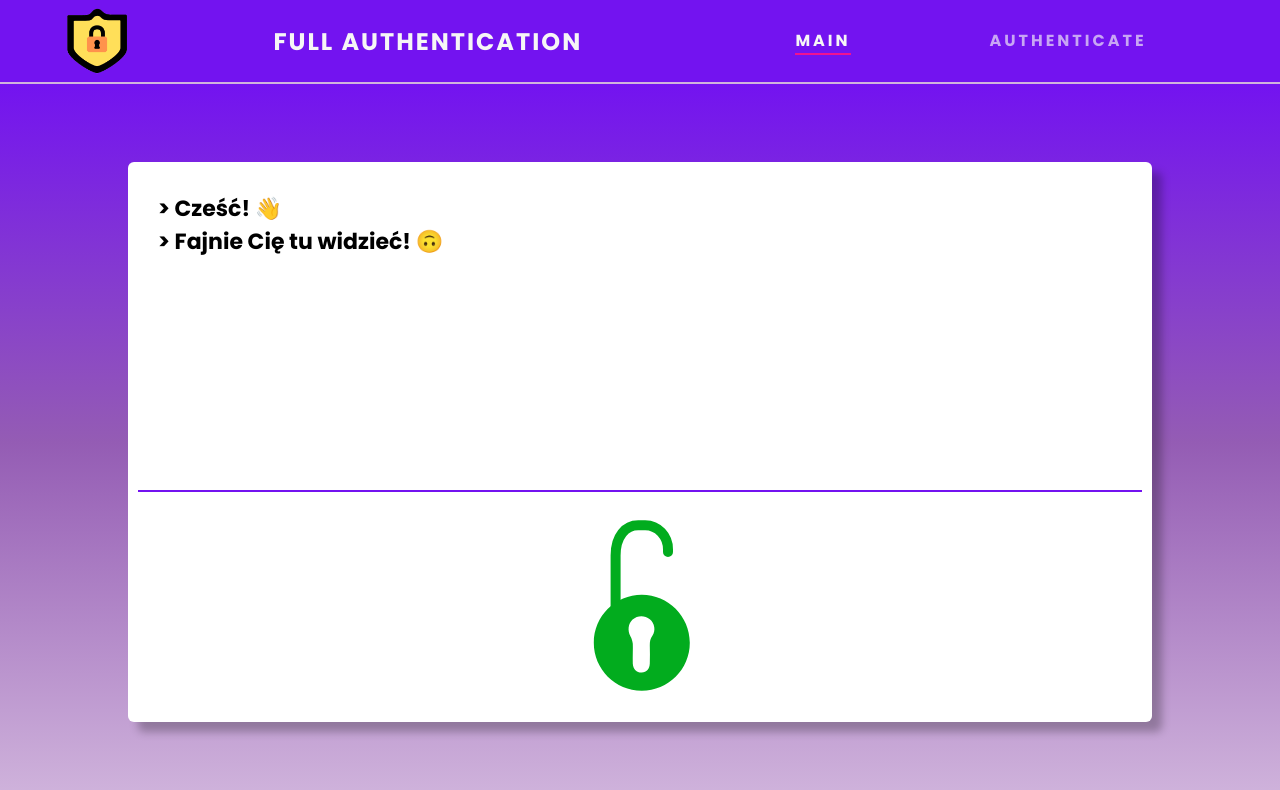
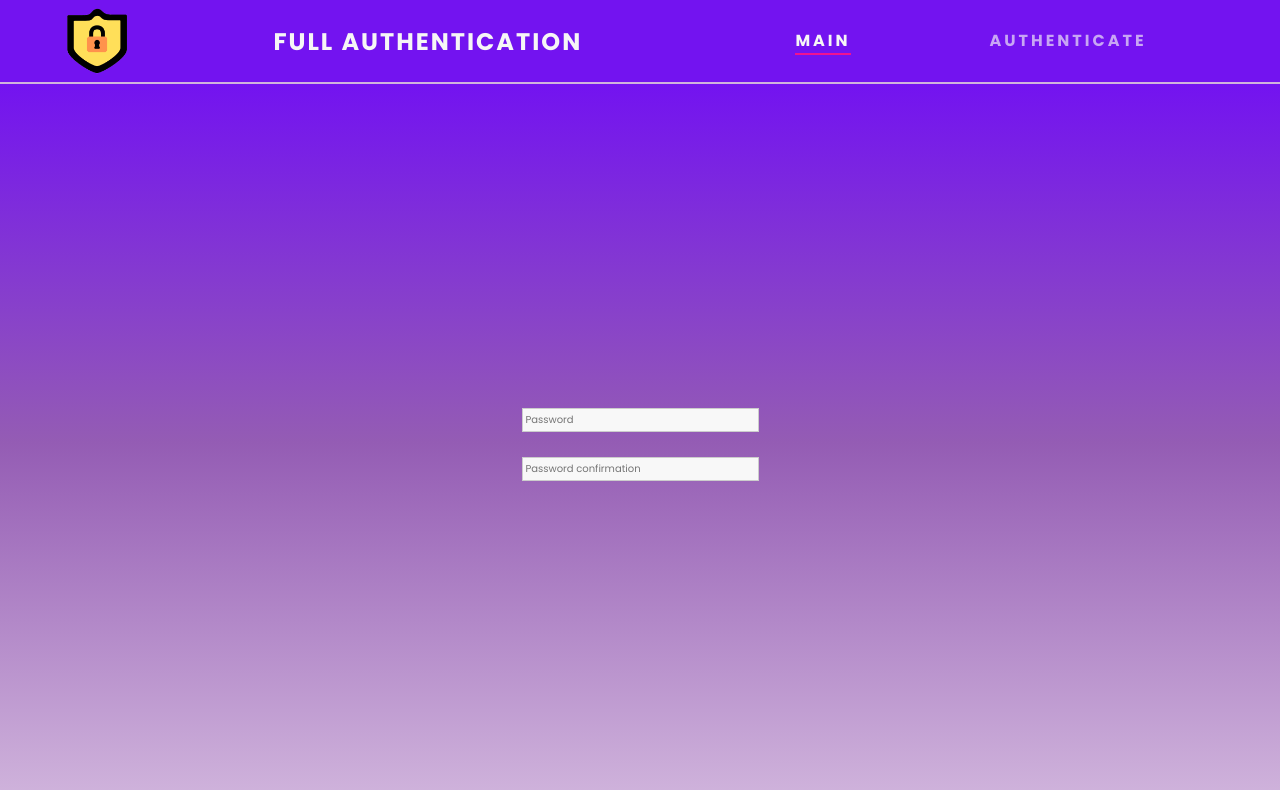
Before and after one commit to wawrzynmc/Authentication-client, a React (Create React App) app: page / in a window 1280 px wide. Shown: the top 790 px of the page. Built offline with nearby package versions, Linux system fonts and the light colour scheme.

Commit message:
:construction: Implement passwords validation

```diff
--- a/src/main/css/Main.module.css
+++ /dev/null
@@ -1,7 +0,0 @@
-.Typing {
-  -webkit-box-flex: 1;
-      -ms-flex-positive: 1;
-          flex-grow: 1;
-  border-bottom: 1px;
-}
-/*# sourceMappingURL=Main.module.css.map */
--- a/src/main/pages/Main.js
+++ b/src/main/pages/Main.js
@@ -5,6 +5,7 @@ import Typewriter from 'typewriter-effect';
 import { AuthContext } from '../../shared/context/auth-context';
 import Card from '../../shared/components/UIElements/Card/Card';
 import Lock from '../../shared/components/UIElements/Lock/Lock';
+import Passwords from '../../shared/components/FormElements/Input/Passwords/Passwords';
 
 import classes from './Main.module.scss';
 
@@ -23,34 +24,35 @@ const Main = (props) => {
 
 	const auth = useContext(AuthContext);
 	return (
-		<React.Fragment>
-			<Card information>
-				<div className={classes.Typing}>
-					<Typewriter
-						onInit={(typewriter) => {
-							typewriter
-								.typeString('> Cześć! 👋')
-								.pauseFor(1500)
-								.typeString('<br>> Fajnie Cię tu widzieć! 🙃')
-								.pauseFor(1500)
-								.typeString(
-									'<br><br><br>> Naciśnij na poniższą 🔒 by założyć konto.'
-								)
-								.start();
-						}}
-						options={{
-							cursor: '_',
-							delay: '40',
-						}}
-					/>
-				</div>
-				<Lock
-					logo
-					lockClick={toggleLockStateHandler}
-					closed={lockIsClosed}
-				/>
-			</Card>
-		</React.Fragment>
+		// <React.Fragment>
+		// 	<Card information>
+		// 		<div className={classes.Typing}>
+		// 			<Typewriter
+		// 				onInit={(typewriter) => {
+		// 					typewriter
+		// 						.typeString('> Cześć! 👋')
+		// 						.pauseFor(1500)
+		// 						.typeString('<br>> Fajnie Cię tu widzieć! 🙃')
+		// 						.pauseFor(1500)
+		// 						.typeString(
+		// 							'<br><br><br>> Naciśnij na poniższą 🔒 by założyć konto.'
+		// 						)
+		// 						.start();
+		// 				}}
+		// 				options={{
+		// 					cursor: '_',
+		// 					delay: '40',
+		// 				}}
+		// 			/>
+		// 		</div>
+		// 		<Lock
+		// 			logo
+		// 			lockClick={toggleLockStateHandler}
+		// 			closed={lockIsClosed}
+		// 		/>
+		// 	</Card>
+		// </React.Fragment>
+		<Passwords />
 	);
 };
 
--- a/src/shared/components/FormElements/Input/Input.js
+++ b/src/shared/components/FormElements/Input/Input.js
@@ -1,7 +1,7 @@
 import React, { useReducer, useEffect, useState } from 'react';
 
 import { validate } from '../../../utils/validators';
-import PasswordMeter from './PasswordMeter/PasswordMeter';
+import PasswordMeter from './Passwords/PasswordMeter/PasswordMeter';
 
 import classes from './Input.module.scss';
 
--- /dev/null
+++ b/src/shared/components/FormElements/Input/Passwords/Passwords.js
@@ -0,0 +1,182 @@
+import React, { useReducer, useEffect, useState, useRef } from 'react';
+
+import { validate } from '../../../../utils/validators';
+import PasswordMeter from './PasswordMeter/PasswordMeter';
+
+import classes from './Passwords.module.scss';
+
+/* case 'CHANGE':
+			return {
+				...state,
+				value: action.val,
+				...validate(action.val, action.validators),
+            }; */
+
+// create Reducer
+const inputReducer = (state, action) => {
+	switch (action.type) {
+		case 'CHANGE':
+			return {
+				...state,
+				[action.id]: {
+					...state[action.id],
+					value: action.val,
+				},
+			};
+		case 'TOUCH':
+			return {
+				...state,
+				wasTouched: true,
+			};
+		case 'CHANGE_TYPE':
+			console.log('adas', state[action.id]);
+			return {
+				...state,
+				[action.id]: {
+					...state[action.id],
+					inputType:
+						state[action.id].inputType === 'password'
+							? 'text'
+							: 'password',
+				},
+			};
+		default:
+			return state;
+	}
+};
+
+// component
+const Input = (props) => {
+	const password1Ref = useRef(null);
+	const password2Ref = useRef(null);
+
+	const [passwordsState, dispatch] = useReducer(inputReducer, {
+		[props.password1Id || 'password1']: {
+			value: props.password1initialValue || '',
+			wasTouched: false,
+			isValid: props.password1initialValid || false,
+			inputType: 'password',
+			metaData: {
+				id: props.password1Id || 'password1',
+				placeholder: props.password1Placeholder || 'Password',
+				label: props.password1Label || 'Password',
+				passwordStrength: 0,
+				validatePassword: props.password1Validate || false,
+				reference: password1Ref,
+			},
+		},
+		[props.password2Id || 'password2']: {
+			value: props.password2initialValue || '',
+			wasTouched: false,
+			isValid: props.password2initialValid || false,
+			inputType: 'password',
+			metaData: {
+				id: props.password2Id || 'password2',
+				placeholder:
+					props.password2Placeholder || 'Password confirmation',
+				label: props.password2Label || 'Password confirmation',
+				passwordStrength: 0,
+				validatePassword: props.password2Validate || false,
+				reference: password2Ref,
+			},
+		},
+	});
+
+	// useEffect to check validity of
+	const { onInput } = props;
+	const {
+		password1: password1Data,
+		password2: password2Data,
+	} = passwordsState;
+
+	// password1 onInput
+	// useEffect(() => {
+	// 	onInput(password1Data.id, password1Data.value, password1Data.isValid);
+	// }, [onInput, password1Data.id, password1Data.value, password1Data.isValid]);
+
+	// password2 onInput
+	// useEffect(() => {
+	// 	onInput(password2Data.id, password2Data.value, password2Data.isValid);
+	// }, [onInput, password2Data.id, password2Data.value, password2Data.isValid]);
+
+	// passwords onInput
+
+	// -- functions
+	const changeHandler = (event) => {
+		console.log('Change');
+		dispatch({
+			type: 'CHANGE',
+			val: event.target.value,
+			id: event.target.id,
+			// validators: props.validators,
+		});
+	};
+
+	const touchHandler = (event) => {
+		console.log('Touch');
+		dispatch({
+			type: 'TOUCH',
+		});
+	};
+
+	// here i have to get id of password (password1, event)
+	const changeTypeHandler = (event, passwordId) => {
+		console.log('Change type');
+        console.log('dasdas', event);
+        console.log(passwordId);
+		dispatch({
+			id: passwordId,
+			type: 'CHANGE_TYPE',
+		});
+	};
+	console.log('dasda', passwordsState);
+
+	let passwordsInputs = Object.keys(passwordsState).map((password) => {
+		const data = passwordsState[password];
+		console.log(data);
+		return (
+			<div
+				className={`${classes.FormControl} ${
+					!data.isValid &&
+					data.wasTouched &&
+					classes.FormControl_invalid
+				}`}
+			>
+				<label htmlFor={data.id}></label>
+				<input
+					id={data.metaData.id}
+					type={data.metaData.inputType}
+					placeholder={data.metaData.placeholder}
+					onChange={changeHandler}
+					// onBlur={touchHandler}
+					value={data.value}
+					ref={data.metaData.reference}
+				/>
+				{data.value && (
+					<span
+						onClick={() => changeTypeHandler(data.metaData.id)}
+						className={`
+						${classes.ShowPassword}
+					`}
+					>
+						{data.metaData.inputType === 'password' ? (
+							<i className="fas fa-eye"></i>
+						) : (
+							<i class="fas fa-eye-slash"></i>
+						)}
+					</span>
+				)}
+				{!data.isValid && data.wasTouched && <p>{props.errorText}</p>}
+				{data.metaData.validatePassword && data.value && (
+					<PasswordMeter
+						passwordStrength={data.metaData.passwordStrength}
+					/>
+				)}
+			</div>
+		);
+	});
+
+	return <React.Fragment>{passwordsInputs}</React.Fragment>;
+};
+
+export default Input;
--- /dev/null
+++ b/src/shared/components/FormElements/Input/Passwords/Passwords.module.scss
@@ -0,0 +1,61 @@
+$normal-input-bgc: #f8f8f8;
+$focus-input-bgc: #ebebeb;
+$invalid-input-bgc: #ffd1d1;
+
+.FormControl {
+	margin: 1rem 0;
+	position: relative;
+}
+
+.FormControl label,
+.FormControl input,
+.FormControl textarea {
+	display: block;
+}
+
+.FormControl label {
+	font-weight: bold;
+	margin-bottom: 0.5rem;
+}
+
+.FormControl input,
+.FormControl textarea {
+	width: 100%;
+	font: inherit;
+	border: 1px solid #ccc;
+	background: $normal-input-bgc;
+	padding: 0.3rem 3rem 0.3rem 0.3rem;
+}
+
+.FormControl input:focus,
+.FormControl textarea:focus {
+	outline: none;
+	background: $focus-input-bgc;
+	border-color: #510077;
+}
+
+.FormControl_invalid label,
+.FormControl_invalid p {
+	font-size: 1rem;
+	color: red;
+}
+
+.FormControl_invalid input,
+.FormControl_invalid textarea {
+	border-color: red;
+	background: $invalid-input-bgc;
+}
+
+.ShowPassword {
+	position: absolute;
+	right: 3px;
+	top: 4px;
+	width: 30px;
+	text-align: center;
+	cursor: pointer;
+	font-weight: 600;
+
+	i {
+		font-size: 1.4rem;
+	}
+}
```
Also changed, not shown: src/shared/components/FormElements/Input/Passwords/PasswordMeter/PasswordMeter.js (renamed from src/shared/components/FormElements/Input/PasswordMeter/PasswordMeter.js), src/shared/components/FormElements/Input/Passwords/PasswordMeter/PasswordMeter.module.scss (renamed from src/shared/components/FormElements/Input/PasswordMeter/PasswordMeter.module.scss), 1 other file (tests, documents, lock files or other folders).
